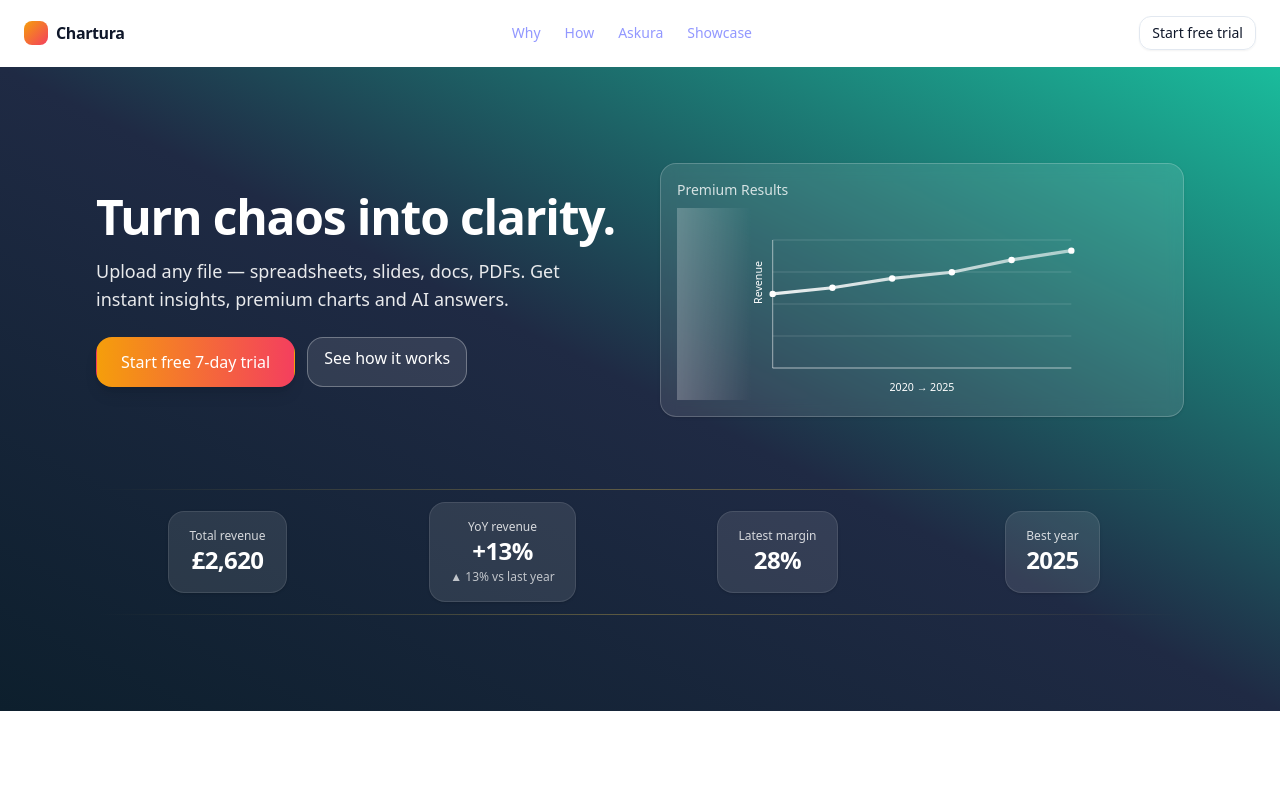
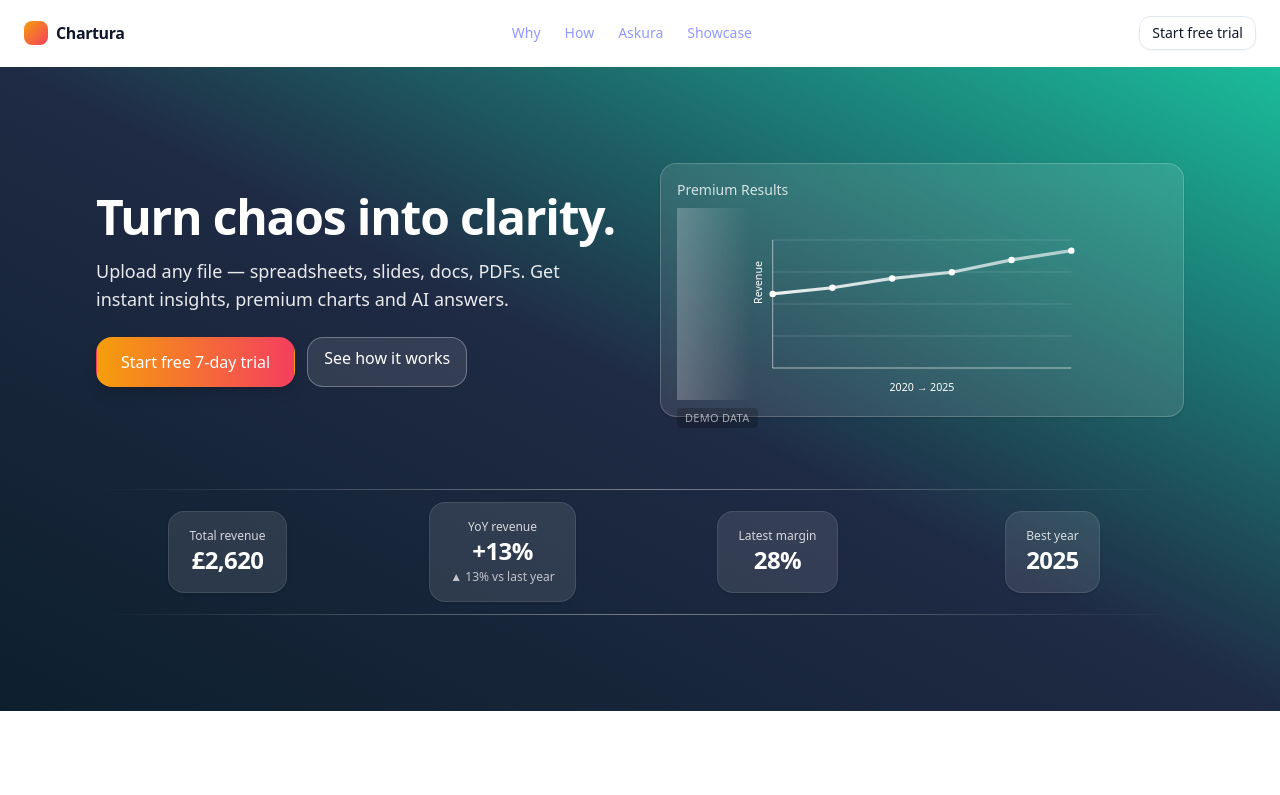
Before and after one commit to chartura/chartura-demo, a React (Vite) app: page / in a window 1280 px wide. Shown: the top 795 px of the page. Built offline with nearby package versions, Linux system fonts and the light colour scheme.

Commit message:
feat: static hero KPIs + demo label; live bottom KPIs; CSV parser; constrained shimmer

```diff
--- a/src/HomePage.tsx
+++ b/src/HomePage.tsx
@@ -25,6 +25,35 @@ function defaultRows(): Row[] {
   ];
 }
 
+// CSV/TSV/JSON/TXT import (client-side)
+function parseCsvToRows(csv: string): Row[] {
+  const lines = csv.split(/\r?\n/).filter(Boolean);
+  if (lines.length === 0) return [];
+  const headers = lines[0].split(',').map(h => h.trim().toLowerCase());
+  const idx = (name: string) => headers.indexOf(name);
+  const iPeriod = idx('period');
+  const iRevenue = idx('revenue');
+  const iUnits = idx('units');
+  const iSupplier = idx('supplier');
+  const iCost = idx('costprice');
+  const iStaff = idx('staffexp');
+
+  const rows: Row[] = [];
+  for (let li = 1; li < lines.length; li++) {
+    const cols = lines[li].split(',').map(c => c.trim());
+    if (!cols.length) continue;
+    rows.push({
+      period: String(cols[iPeriod] ?? ''),
+      revenue: Number(cols[iRevenue] ?? 0),
+      units: Number(cols[iUnits] ?? 0),
+      supplier: String(cols[iSupplier] ?? ''),
+      costPrice: Number(cols[iCost] ?? 0),
+      staffExp: Number(cols[iStaff] ?? 0),
+    });
+  }
+  return rows.filter(r => r.period);
+}
+
 async function askOpenAI(
   _apiKey: string,
   prompt: string,
@@ -49,6 +78,9 @@ async function askOpenAI(
   }
 }
 
+/* =========================
+   KPIs
+   ========================= */
 function pct(curr: number, prev: number) {
   if (!prev) return 0;
   return ((curr - prev) / prev) * 100;
@@ -78,19 +110,20 @@ function KPIRow({ rows, tone='light' }:{ rows: Row[]; tone?: 'light'|'dark' }){
   const yoyStr = `${up? '▲':'▼'} ${Math.abs(Math.round(yoyRevenue))}% vs last year`;
   return (
     <div>
-      <div className={`${tone==='dark' ? 'from-white/0 via-amber-300/30 to-white/0' : 'from-transparent via-amber-400/40 to-transparent'} h-px bg-gradient-to-r mb-3`} />
+      <div className={`${tone==='dark' ? 'from-white/0 via-white/40 to-white/0' : 'from-transparent via-slate-300/60 to-transparent'} h-px bg-gradient-to-r mb-3`} />
       <div className="grid grid-cols-2 md:grid-cols-4 gap-3 place-items-center">
         {tile("Total revenue", "£"+ totalRevenue.toLocaleString())}
         {tile("YoY revenue", (up?'+' :'−') + Math.abs(Math.round(yoyRevenue)) + "%", yoyStr)}
         {tile("Latest margin", Math.round(marginPctLatest) + "%")}
         {tile("Best year", String(bestYear))}
       </div>
-      <div className={`${tone==='dark' ? 'from-white/0 via-amber-300/30 to-white/0' : 'from-transparent via-amber-400/40 to-transparent'} h-px bg-gradient-to-r mt-3`} />
+      <div className={`${tone==='dark' ? 'from-white/0 via-white/40 to-white/0' : 'from-transparent via-slate-300/60 to-transparent'} h-px bg-gradient-to-r mt-3`} />
     </div>
   );
 }
 
 export default function HomePage() {
+  // Live rows used by "Try it" table and bottom KPIs
   const [rows, setRows] = useState<Row[]>(defaultRows());
   const [input, setInput] = useState('');
   const [messages, setMessages] = useState<{ role: 'user' | 'ai'; text: string }[]>([
@@ -174,7 +207,7 @@ export default function HomePage() {
     return { revenue: sum('revenue'), units: sum('units'), staffExp: sum('staffExp') };
   }, [rows]);
 
-  // ----- HERO (original colors) -----
+  // ----- Static demo data for hero visuals (kept independent from uploads) -----
   const staticRows: Row[] = [
     { period:'2020', revenue:300, units:240, supplier:'Northstar', costPrice:0.88, staffExp:40 },
     { period:'2021', revenue:350, units:260, supplier:'Northstar', costPrice:0.90, staffExp:44 },
@@ -208,7 +241,7 @@ export default function HomePage() {
         </div>
       </header>
 
-      {/* HERO */}
+      {/* HERO (static demo) */}
       <section className="bg-gradient-to-tr from-[#0D1F2D] via-[#1F2A44] to-[#1ABC9C] text-white px-6 md:px-24 py-24">
         <div className="max-w-6xl mx-auto grid md:grid-cols-2 gap-10 items-center">
           <div>
@@ -250,6 +283,9 @@ export default function HomePage() {
                   <animate attributeName="x" from="-320" to="320" dur="2.8s" repeatCount="indefinite" />
                 </rect>
               </svg>
+              <div className="absolute -bottom-3 left-4 text-[11px] tracking-wide uppercase text-white/60 bg-black/20 rounded px-2 py-0.5">
+                Demo data
+              </div>
             </div>
           </div>
           <div className="md:col-span-2 mt-8">
```
